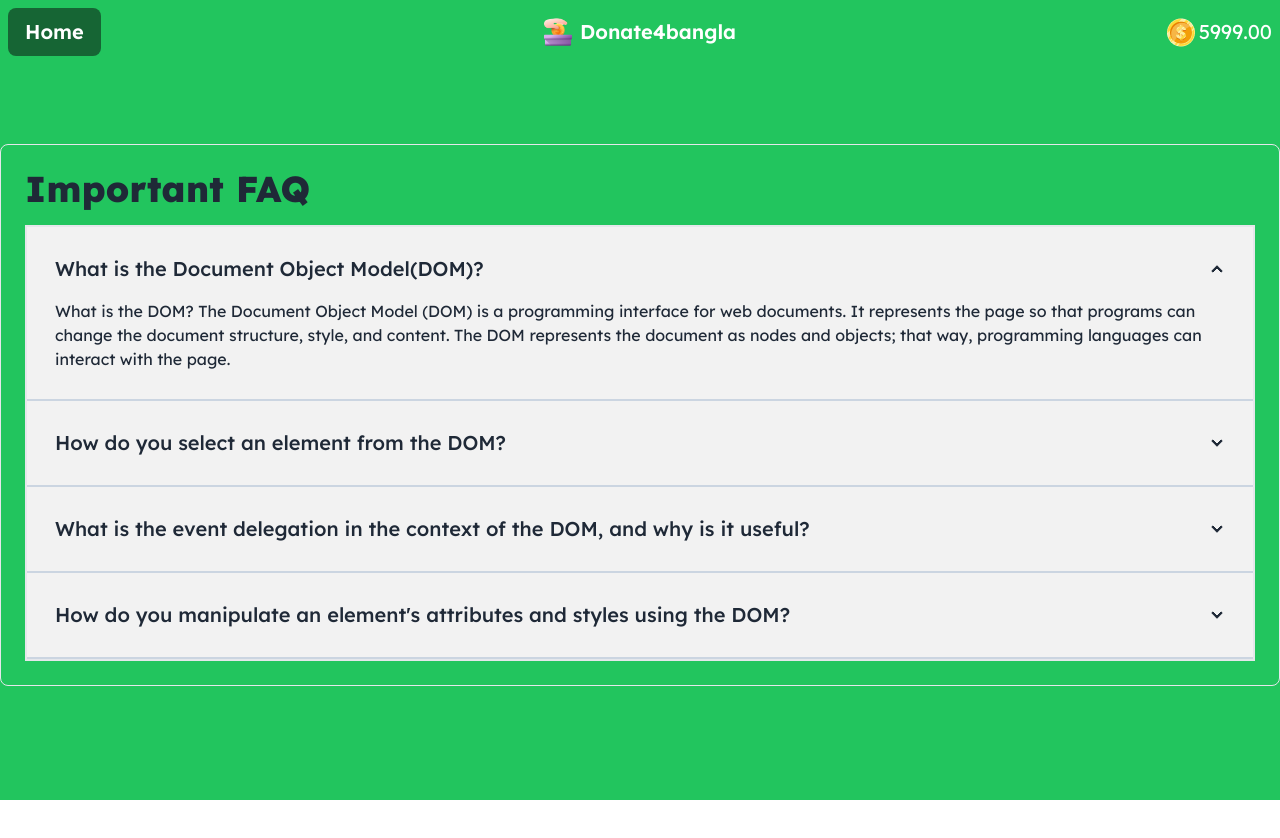
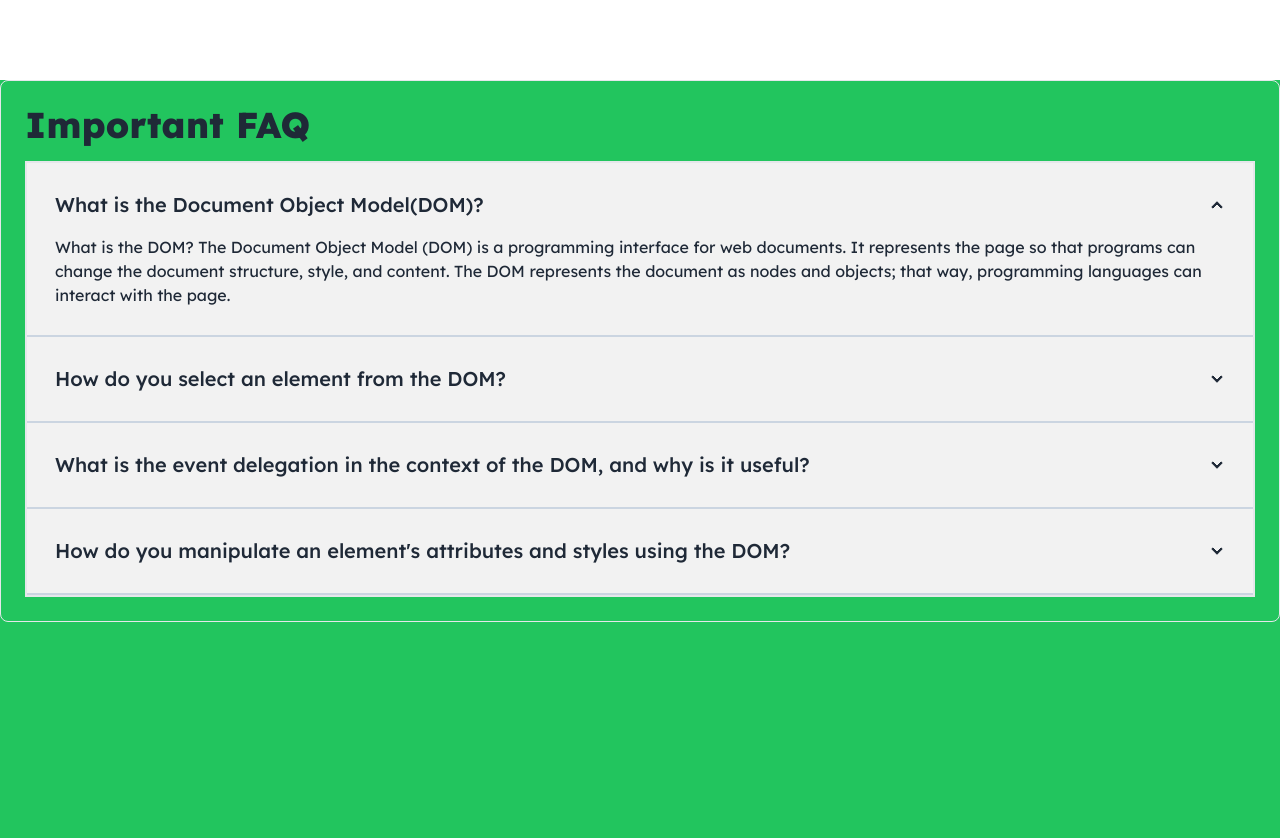
Before and after one commit to Mustazir/DonateBd, a plain HTML site: page blog.html in a window 1280 px wide. Before the commit the page ends 800 px from the top, so only its background shows below. Drawn offline with nearby package versions, Linux system fonts and the light colour scheme.

Commit message:
fixing some issue

```diff
--- a/blog.html
+++ b/blog.html
@@ -24,34 +24,7 @@
 </head>
 
 <body class="lexend bg-green-500 min-h-screen p-2 md:p-0">
-    <header class=" pt-0 mt-0  bg-green-500 sticky top-0 z-10">
-        <nav class="navbar  max-w-screen-xl  bg-green-500 justify-evenly mx-auto  mt-0">
 
-            <div class="navbar-start">
-                <a href="index.html" class="btn btn-ghost text-base md:text-xl text-white text-xl bg-green-800">Home</a>
-            </div>
-
-
-
-
-            <div class="navbar-center flex gap-2 items-center">
-
-                <img class="w-7" src="/assets/logo.png" alt="">
-                <h1 class="font-semibold text-base md:text-xl text-white">Donate4bangla</h1>
-
-
-            </div>
-            <div class="navbar-end flex gap-1 ">
-
-                <img class="" src="/assets/coin.png" alt="">
-                <h1 id="total-Account" class=" text-base md:text-xl flex gap-2 text-white">5999.00
-                </h1>
-            </div>
-
-        </nav>
-
-
-    </header>
 
 
     <main class="">
```
